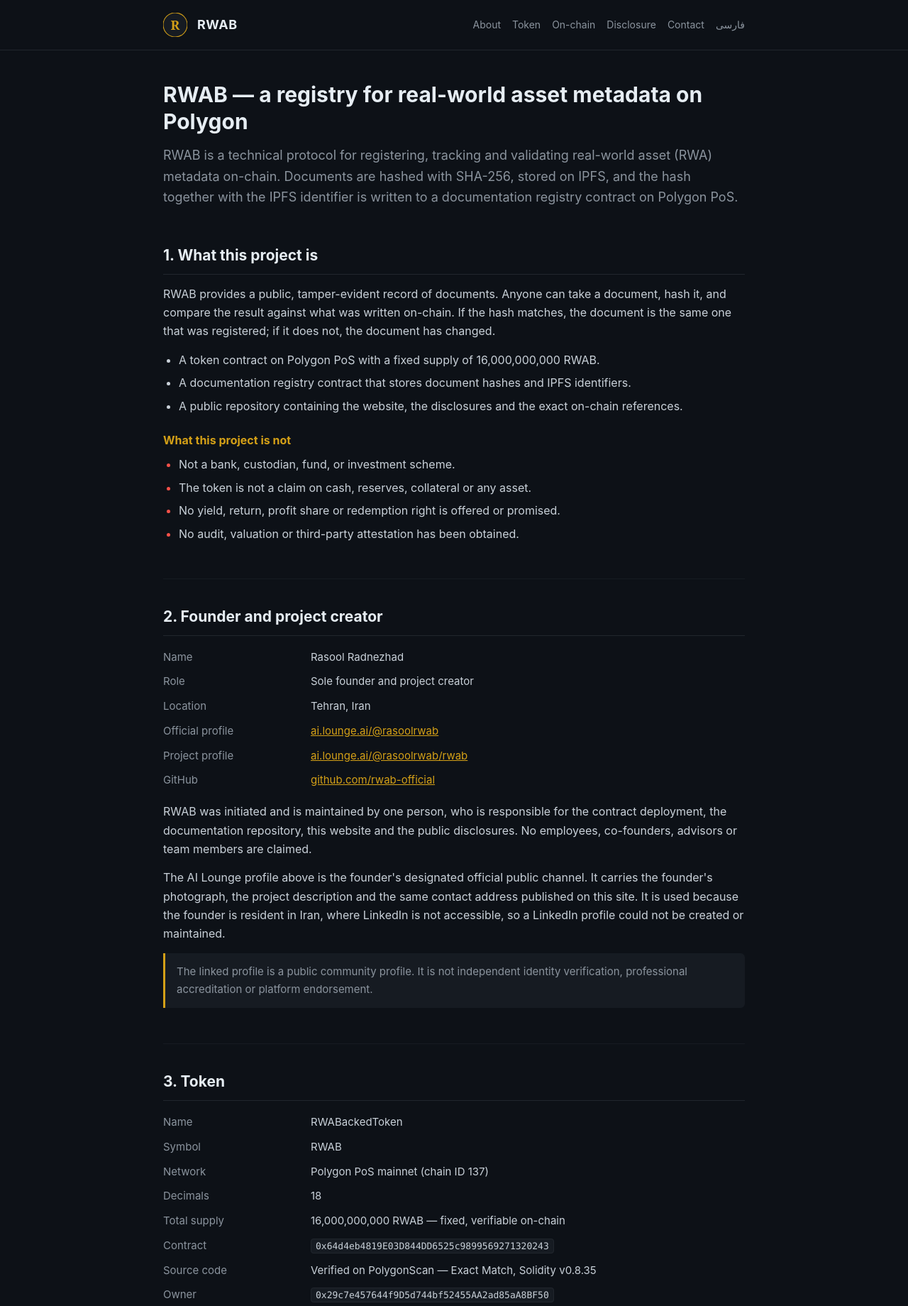
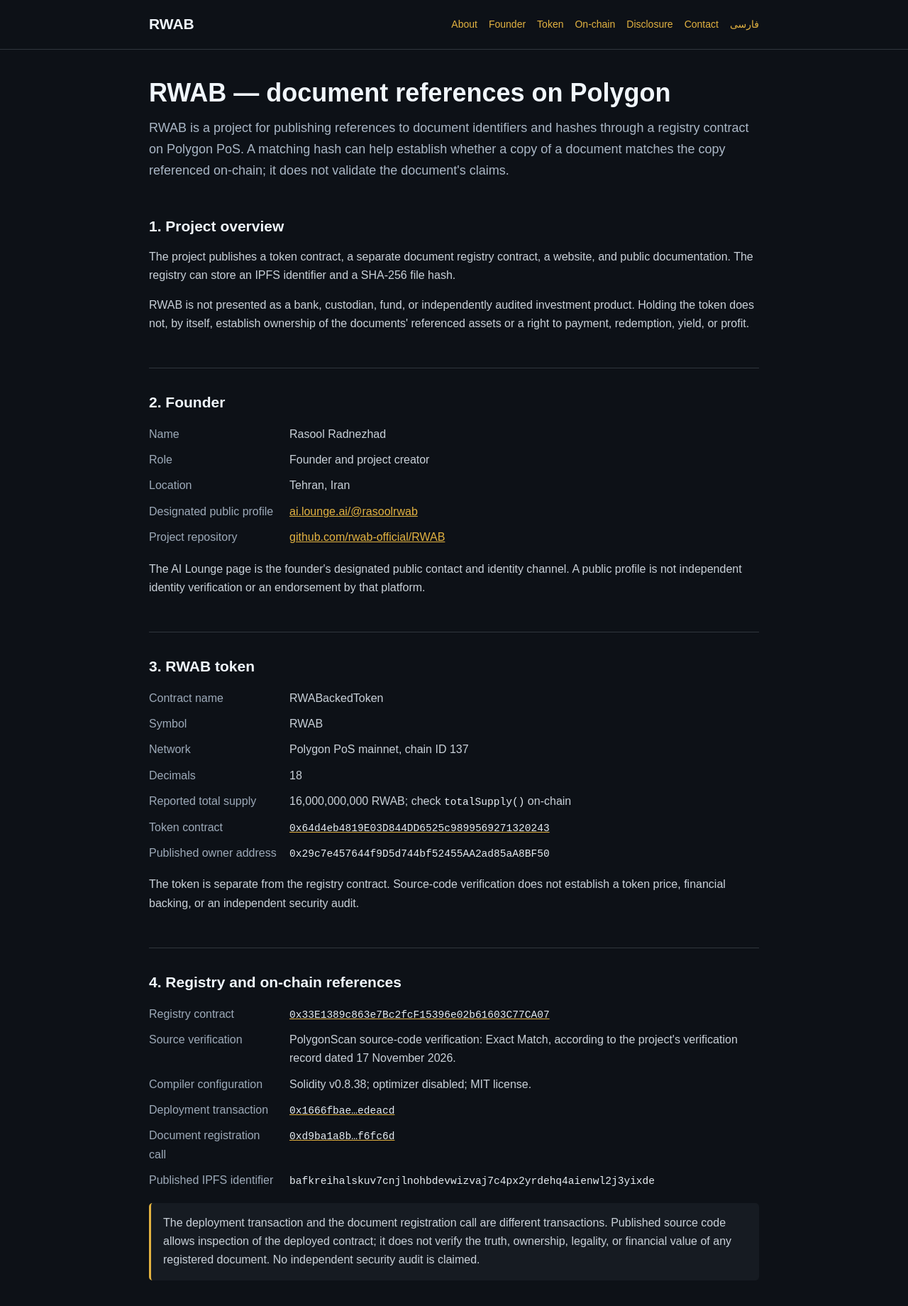
Before and after one commit to rwab-official/RWAB, a plain HTML site: page index.html in a window 1280 px wide. Shown: the top 1840 px of the page at 71% size. Drawn offline with Linux system fonts and the light colour scheme.

Commit message:
Update registry verification status
Updated project description and structure in index.html.

```diff
--- a/index.html
+++ b/index.html
@@ -3,161 +3,171 @@
 <head>
   <meta charset="utf-8">
   <meta name="viewport" content="width=device-width, initial-scale=1">
-<title>RWAB — Real-World Asset Metadata Registry on Polygon</title>
-<meta name="description" content="RWAB is a technical protocol for registering, tracking and validating real-world asset metadata on-chain using IPFS and SHA-256 hashes on Polygon PoS.">
+  <meta name="description" content="RWAB publishes information about its Polygon token, document registry, founder, and project disclosures.">
+  <meta name="theme-color" content="#0d1117">
   <link rel="icon" href="favicon.png">
-<link rel="alternate" hreflang="en" href="https://rwab-official.github.io/RWAB/">
+  <link rel="canonical" href="https://rwab-official.github.io/RWAB/">
   <link rel="alternate" hreflang="fa" href="https://rwab-official.github.io/RWAB/fa.html">
+  <title>RWAB | Document Registry on Polygon</title>
   <style>
-*{box-sizing:border-box}
-body{margin:0;background:#0d1117;color:#c9d1d9;font:16px/1.65 -apple-system,BlinkMacSystemFont,"Segoe UI",Roboto,Helvetica,Arial,sans-serif}
-.wrap{max-width:860px;margin:0 auto;padding:0 20px}
-header{border-bottom:1px solid #21262d;padding:18px 0}
-.bar{display:flex;align-items:center;gap:14px;flex-wrap:wrap}
-.bar svg{flex:none}
-.brand{font-weight:700;color:#e6edf3;text-decoration:none;font-size:18px;letter-spacing:.5px}
-.bar nav{margin-left:auto;display:flex;gap:16px;flex-wrap:wrap}
-.bar nav a{color:#8b949e;text-decoration:none;font-size:14px;white-space:nowrap}
-.bar nav a:hover{color:#d4a017}
-h1{font-size:30px;line-height:1.25;color:#e6edf3;margin:44px 0 14px}
-h2{font-size:21px;color:#e6edf3;margin:0 0 14px;padding-bottom:8px;border-bottom:1px solid #21262d}
-h3{font-size:16px;color:#d4a017;margin:22px 0 8px}
-p{margin:0 0 14px}
-a{color:#d4a017}
-.lead{font-size:18px;color:#8b949e}
-section{padding:36px 0;border-bottom:1px solid #161b22}
-.data{display:grid;grid-template-columns:190px 1fr;gap:10px 18px;margin:18px 0;font-size:15px}
-.data-label{color:#8b949e}
-.data div:last-child{word-break:break-word}
-code{background:#161b22;border:1px solid #21262d;border-radius:4px;padding:2px 6px;font-size:13px;word-break:break-all;font-family:ui-monospace,SFMono-Regular,Menlo,monospace}
-.notice{background:#161b22;border-left:3px solid #d4a017;padding:14px 16px;border-radius:0 6px 6px 0;font-size:15px;color:#8b949e}
-ul{margin:0 0 14px;padding-left:22px}
-li{margin-bottom:6px}
-.yes li::marker{color:#3fb950}
-.no li::marker{color:#f85149}
-footer{padding:30px 0 56px;color:#6e7681;font-size:14px}
-@media(max-width:620px){.data{grid-template-columns:1fr;gap:2px}.data-label{margin-top:12px;font-size:13px}h1{font-size:24px}}
+    * { box-sizing: border-box; }
+    body {
+      margin: 0;
+      background: #0d1117;
+      color: #c9d1d9;
+      font: 16px/1.65 Arial, Helvetica, sans-serif;
+    }
+    .wrap { width: min(100% - 36px, 860px); margin: auto; }
+    header { border-bottom: 1px solid #30363d; }
+    .bar {
+      display: flex;
+      align-items: center;
+      justify-content: space-between;
+      gap: 16px;
+      flex-wrap: wrap;
+      padding: 17px 0;
+    }
+    .brand { color: #f0f6fc; font-size: 21px; font-weight: bold; text-decoration: none; }
+    nav { display: flex; flex-wrap: wrap; gap: 8px 16px; }
+    nav a { font-size: 14px; text-decoration: none; }
+    a { color: #e3b341; overflow-wrap: anywhere; }
+    h1, h2, h3 { color: #f0f6fc; line-height: 1.3; }
+    h1 { font-size: clamp(26px, 6vw, 36px); margin: 38px 0 12px; }
+    h2 { font-size: 21px; margin: 0 0 17px; }
+    h3 { font-size: 17px; margin: 24px 0 9px; }
+    p { margin: 0 0 15px; }
+    .lead { font-size: 18px; color: #aab7c6; }
+    section { padding: 34px 0; border-bottom: 1px solid #30363d; }
+    .data {
+      display: grid;
+      grid-template-columns: 180px minmax(0, 1fr);
+      gap: 10px 18px;
+      margin: 18px 0;
+    }
+    .label { color: #9daab9; }
+    .data > div { min-width: 0; overflow-wrap: anywhere; }
+    code { overflow-wrap: anywhere; color: #e6edf3; font-size: .91em; }
+    ul { padding-left: 23px; margin: 8px 0 17px; }
+    li { margin: 7px 0; }
+    .notice {
+      padding: 15px 17px;
+      margin: 16px 0;
+      background: #161b22;
+      border-left: 3px solid #e3b341;
+      border-radius: 5px;
+    }
+    footer { padding: 28px 0 48px; color: #9daab9; font-size: 14px; }
+    @media (max-width: 620px) {
+      .data { grid-template-columns: 1fr; gap: 3px; }
+      .label { margin-top: 10px; font-weight: bold; }
+    }
   </style>
 </head>
 <body>
-<header><div class="wrap bar">
-<svg width="34" height="34" viewBox="0 0 64 64" aria-hidden="true"><circle cx="32" cy="32" r="32" fill="#161b22" stroke="#d4a017" stroke-width="2"/><text x="32" y="45" font-family="Georgia,serif" font-size="34" font-weight="700" fill="#d4a017" text-anchor="middle">R</text></svg>
+  <header>
+    <div class="wrap bar">
       <a class="brand" href="index.html">RWAB</a>
-<nav>
-<a href="#about">About</a><a href="#token">Token</a><a href="#onchain">On-chain</a><a href="#disclosure">Disclosure</a><a href="#contact">Contact</a><a href="fa.html" hreflang="fa" lang="fa">فارسی</a>
+      <nav aria-label="Main navigation">
+        <a href="#about">About</a>
+        <a href="#founder">Founder</a>
+        <a href="#token">Token</a>
+        <a href="#onchain">On-chain</a>
+        <a href="#disclosure">Disclosure</a>
+        <a href="#contact">Contact</a>
+        <a href="fa.html" lang="fa" hreflang="fa">فارسی</a>
       </nav>
-</div></header>
+    </div>
+  </header>
 
   <main class="wrap">
-<h1>RWAB — a registry for real-world asset metadata on Polygon</h1>
-<p class="lead">RWAB is a technical protocol for registering, tracking and validating real-world asset (RWA) metadata on-chain. Documents are hashed with SHA-256, stored on IPFS, and the hash together with the IPFS identifier is written to a documentation registry contract on Polygon PoS.</p>
+    <h1>RWAB — document references on Polygon</h1>
+    <p class="lead">RWAB is a project for publishing references to document identifiers and hashes through a registry contract on Polygon PoS. A matching hash can help establish whether a copy of a document matches the copy referenced on-chain; it does not validate the document's claims.</p>
 
     <section id="about">
-<h2>1. What this project is</h2>
-<p>RWAB provides a public, tamper-evident record of documents. Anyone can take a document, hash it, and compare the result against what was written on-chain. If the hash matches, the document is the same one that was registered; if it does not, the document has changed.</p>
+      <h2>1. Project overview</h2>
+      <p>The project publishes a token contract, a separate document registry contract, a website, and public documentation. The registry can store an IPFS identifier and a SHA-256 file hash.</p>
+      <p>RWAB is not presented as a bank, custodian, fund, or independently audited investment product. Holding the token does not, by itself, establish ownership of the documents' referenced assets or a right to payment, redemption, yield, or profit.</p>
+    </section>
+
+    <section id="founder">
+      <h2>2. Founder</h2>
+      <div class="data">
+        <div class="label">Name</div><div>Rasool Radnezhad</div>
+        <div class="label">Role</div><div>Founder and project creator</div>
+        <div class="label">Location</div><div>Tehran, Iran</div>
+        <div class="label">Designated public profile</div>
+        <div><a href="https://ai.lounge.ai/@rasoolrwab" rel="me noopener">ai.lounge.ai/@rasoolrwab</a></div>
+        <div class="label">Project repository</div>
+        <div><a href="https://github.com/rwab-official/RWAB" rel="noopener">github.com/rwab-official/RWAB</a></div>
+      </div>
+      <p>The AI Lounge page is the founder's designated public contact and identity channel. A public profile is not independent identity verification or an endorsement by that platform.</p>
+    </section>
+
+    <section id="token">
+      <h2>3. RWAB token</h2>
+      <div class="data">
+        <div class="label">Contract name</div><div>RWABackedToken</div>
+        <div class="label">Symbol</div><div>RWAB</div>
+        <div class="label">Network</div><div>Polygon PoS mainnet, chain ID 137</div>
+        <div class="label">Decimals</div><div>18</div>
+        <div class="label">Reported total supply</div><div>16,000,000,000 RWAB; check <code>totalSupply()</code> on-chain</div>
+        <div class="label">Token contract</div>
+        <div><a href="https://polygonscan.com/address/0x64d4eb4819E03D844DD6525c9899569271320243#code" rel="noopener"><code>0x64d4eb4819E03D844DD6525c9899569271320243</code></a></div>
+        <div class="label">Published owner address</div>
+        <div><code>0x29c7e457644f9D5d744bf52455AA2ad85aA8BF50</code></div>
+      </div>
+      <p>The token is separate from the registry contract. Source-code verification does not establish a token price, financial backing, or an independent security audit.</p>
+    </section>
+
+    <section id="onchain">
+      <h2>4. Registry and on-chain references</h2>
+      <div class="data">
+        <div class="label">Registry contract</div>
+        <div><a href="https://polygonscan.com/address/0x33E1389c863e7Bc2fcF15396e02b61603C77CA07#code" rel="noopener"><code>0x33E1389c863e7Bc2fcF15396e02b61603C77CA07</code></a></div>
+        <div class="label">Source verification</div>
+        <div>PolygonScan source-code verification: Exact Match, according to the project's verification record dated 17 November 2026.</div>
+        <div class="label">Compiler configuration</div>
+        <div>Solidity v0.8.38; optimizer disabled; MIT license.</div>
+        <div class="label">Deployment transaction</div>
+        <div><a href="https://polygonscan.com/tx/0x1666fbaefc268ecfc5f0050174acfc59d27cf071be6aa03902c0220304edeacd" rel="noopener"><code>0x1666fbae…edeacd</code></a></div>
+        <div class="label">Document registration call</div>
+        <div><a href="https://polygonscan.com/tx/0xd9ba1a8b3ef66ee59257e5107c70299a8add98d2b13a28dc36c02ff461f6fc6d" rel="noopener"><code>0xd9ba1a8b…f6fc6d</code></a></div>
+        <div class="label">Published IPFS identifier</div>
+        <div><code>bafkreihalskuv7cnjlnohbdevwizvaj7c4px2yrdehq4aienwl2j3yixde</code></div>
+      </div>
+      <p class="notice">The deployment transaction and the document registration call are different transactions. Published source code allows inspection of the deployed contract; it does not verify the truth, ownership, legality, or financial value of any registered document. No independent security audit is claimed.</p>
+    </section>
+
+    <section id="disclosure">
+      <h2>5. Financial-document disclosure</h2>
+      <p><strong>EUR 23 billion is a project-declared aggregate document scale.</strong> It describes nominal figures referenced in project-published documents. It is not independently audited or verified.</p>
       <ul>
-<li>A token contract on Polygon PoS with a fixed supply of 16,000,000,000 RWAB.</li>
-<li>A documentation registry contract that stores document hashes and IPFS identifiers.</li>
-<li>A public repository containing the website, the disclosures and the exact on-chain references.</li>
+        <li>It is <strong>not cash</strong> held by the project or a bank balance.</li>
+        <li>It is <strong>not reserves, collateral, or backing</strong> for RWAB.</li>
+        <li>It is <strong>not a valuation</strong>, token price, market capitalization, or redemption amount.</li>
+        <li>Publishing a document hash does not prove ownership of, or a legal claim to, the amounts described in a document.</li>
       </ul>
-<h3>What this project is not</h3>
-<ul class="no">
-<li>Not a bank, custodian, fund, or investment scheme.</li>
-<li>The token is not a claim on cash, reserves, collateral or any asset.</li>
-<li>No yield, return, profit share or redemption right is offered or promised.</li>
-<li>No audit, valuation or third-party attestation has been obtained.</li>
+      <p class="notice">No independent auditor, financial institution, or PolygonScan review is claimed to have confirmed the project-declared figure.</p>
+    </section>
+
+    <section id="resources">
+      <h2>6. Documents</h2>
+      <ul>
+        <li><a href="https://github.com/rwab-official/RWAB/blob/main/README.md" rel="noopener">Project README</a></li>
+        <li><a href="https://github.com/rwab-official/RWAB/blob/main/FOUNDER.md" rel="noopener">Founder declaration</a></li>
+        <li><a href="https://polygonscan.com/address/0x33E1389c863e7Bc2fcF15396e02b61603C77CA07#readContract" rel="noopener">Read the registry contract</a></li>
       </ul>
     </section>
 
-<section id="founder">
-<h2>2. Founder and project creator</h2>
-<div class="data">
-<div class="data-label">Name</div><div>Rasool Radnezhad</div>
-<div class="data-label">Role</div><div>Sole founder and project creator</div>
-<div class="data-label">Location</div><div>Tehran, Iran</div>
-<div class="data-label">Official profile</div><div><a href="https://ai.lounge.ai/@rasoolrwab" rel="me noopener">ai.lounge.ai/@rasoolrwab</a></div>
-<div class="data-label">Project profile</div><div><a href="https://ai.lounge.ai/@rasoolrwab/rwab" rel="me noopener">ai.lounge.ai/@rasoolrwab/rwab</a></div>
-<div class="data-label">GitHub</div><div><a href="https://github.com/rwab-official" rel="noopener">github.com/rwab-official</a></div>
-</div>
-<p>RWAB was initiated and is maintained by one person, who is responsible for the contract deployment, the documentation repository, this website and the public disclosures. No employees, co-founders, advisors or team members are claimed.</p>
-<p>The AI Lounge profile above is the founder's designated official public channel. It carries the founder's photograph, the project description and the same contact address published on this site. It is used because the founder is resident in Iran, where LinkedIn is not accessible, so a LinkedIn profile could not be created or maintained.</p>
-<p class="notice">The linked profile is a public community profile. It is not independent identity verification, professional accreditation or platform endorsement.</p>
-</section>
-
-<section id="token">
-<h2>3. Token</h2>
-<div class="data">
-<div class="data-label">Name</div><div>RWABackedToken</div>
-<div class="data-label">Symbol</div><div>RWAB</div>
-<div class="data-label">Network</div><div>Polygon PoS mainnet (chain ID 137)</div>
-<div class="data-label">Decimals</div><div>18</div>
-<div class="data-label">Total supply</div><div>16,000,000,000 RWAB — fixed, verifiable on-chain</div>
-<div class="data-label">Contract</div><div><code>0x64d4eb4819E03D844DD6525c9899569271320243</code></div>
-<div class="data-label">Source code</div><div>Verified on PolygonScan — Exact Match, Solidity v0.8.35</div>
-<div class="data-label">Owner</div><div><code>0x29c7e457644f9D5d744bf52455AA2ad85aA8BF50</code></div>
-</div>
-<p>The total supply is not an intention or a target. It is the value returned by <code>totalSupply()</code> on the deployed contract and can be read by anyone. The owner address is published here because it is already visible on-chain.</p>
-</section>
-
-<section id="onchain">
-<h2>4. On-chain references</h2>
-<div class="data">
-<div class="data-label">Token contract</div><div><a href="https://polygonscan.com/token/0x64d4eb4819E03D844DD6525c9899569271320243" rel="noopener">0x64d4…0243 on PolygonScan</a></div>
-<div class="data-label">Registry contract</div><div><a href="https://polygonscan.com/address/0x33E1389c863e7Bc2fcF15396e02b61603C77CA07" rel="noopener">0x33E1…CA07 on PolygonScan</a></div>
-<div class="data-label">Registry call</div><div><a href="https://polygonscan.com/tx/0xd9ba1a8b3ef66ee59257e5107c70299a8add98d2b13a28dc36c02ff461f6fc6d" rel="noopener">0xd9ba…fc6d</a> — block 96,625,338</div>
-<div class="data-label">IPFS identifier</div><div><code>bafkreihalskuv7cnjlnohbdevwizvaj7c4px2yrdehq4aienwl2j3yixde</code></div>
-<div class="data-label">SHA-256 prefix</div><div><code>e05c954a…</code> (present in the call input)</div>
-</div>
-<p>The transaction above is a call to a method on the registry contract, not a contract deployment. The registry contract's source code is deployed and publicly readable, but its source verification on PolygonScan is still pending.</p>
-</section>
-
-<section id="disclosure">
-<h2>5. Referenced financial-flow records — project-declared figure</h2>
-<p>The project declares an aggregate nominal value of <strong>EUR 23 billion</strong> for the financial flows referenced in the documents it has uploaded and registered.</p>
-<h3>What this figure is</h3>
-<ul class="yes">
-<li>A project-declared aggregate of the nominal values written in those documents.</li>
-<li>A description of documentary scale — how large the flows described in the uploaded records are.</li>
-<li>Disclosed openly so that no one has to guess what the project is referring to.</li>
-</ul>
-<h3>What this figure is not</h3>
-<ul class="no">
-<li>Not cash held by the project, and not a bank balance.</li>
-<li>Not reserves, not collateral, and not backing for the RWAB token.</li>
-<li>Not audited, not independently verified, and not confirmed by any third party.</li>
-<li>Not a market capitalisation, not a token price, and not a redemption value.</li>
-<li>Not proof of ownership of, or a legal claim to, any of the referenced funds.</li>
-</ul>
-<p class="notice">Status: project-declared, pending independent verification. The figure is deliberately kept out of the token's on-chain metadata and out of any listing description.</p>
-</section>
-
-<section id="ecosystem">
-<h2>6. Token price</h2>
-<p>The market price of RWAB is not fixed and is not derived from the declared EUR 23 billion figure. Any price must emerge from actual trading, supply and demand, liquidity and market participation. No price, minimum value, valuation or redemption guarantee is declared or implied.</p>
-</section>
-
-<section id="resources">
-<h2>7. Resources</h2>
-<div class="data">
-<div class="data-label">Website</div><div><a href="https://rwab-official.github.io/RWAB/" rel="noopener">rwab-official.github.io/RWAB</a></div>
-<div class="data-label">Repository</div><div><a href="https://github.com/rwab-official/RWAB" rel="noopener">github.com/rwab-official/RWAB</a></div>
-<div class="data-label">Founder declaration</div><div><a href="https://github.com/rwab-official/RWAB/blob/main/FOUNDER.md" rel="noopener">FOUNDER.md</a></div>
-<div class="data-label">Technical notes</div><div><a href="https://github.com/rwab-official/RWAB/blob/main/README.md" rel="noopener">README.md</a></div>
-<div class="data-label">Logo</div><div><a href="https://github.com/rwab-official/RWAB/blob/main/RWAB-logo-256.png" rel="noopener">RWAB-logo-256.png</a></div>
-</div>
-</section>
-
     <section id="contact">
-<h2>8. Contact</h2>
-<div class="data">
-<div class="data-label">Email</div><div><a href="mailto:rasoolradnezhad9094@gmail.com">rasoolradnezhad9094@gmail.com</a></div>
-<div class="data-label">Founder</div><div>Rasool Radnezhad — sole founder and project creator</div>
-<div class="data-label">Official profile</div><div><a href="https://ai.lounge.ai/@rasoolrwab" rel="me noopener">ai.lounge.ai/@rasoolrwab</a></div>
-</div>
-<p class="notice">All information on this page is published by the project and its founder. Publication does not constitute independent identity verification, financial audit, security audit or independent confirmation of the declared figures.</p>
+      <h2>7. Contact</h2>
+      <p>Founder: Rasool Radnezhad</p>
+      <p>Email: <a href="mailto:rasoolradnezhad9094@gmail.com">rasoolradnezhad9094@gmail.com</a></p>
+      <p>Public profile: <a href="https://ai.lounge.ai/@rasoolrwab" rel="me noopener">ai.lounge.ai/@rasoolrwab</a></p>
+      <p class="notice">This page is published by the project. Its publication is not independent identity verification, a financial audit, or a security audit.</p>
     </section>
   </main>
 
-<footer><div class="wrap">RWAB — independent project on Polygon PoS. Last updated 2026.</div></footer>
+  <footer><div class="wrap">RWAB — Polygon PoS project documentation. Updated 17 November 2026.</div></footer>
 </body>
 </html>
```
Lines whose indentation alone changed are shown as unchanged.
